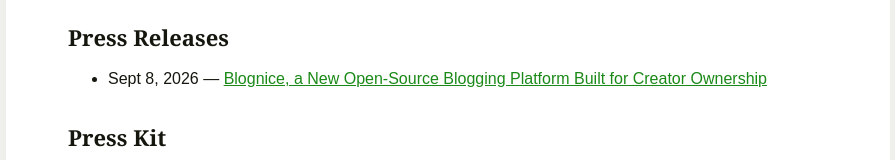
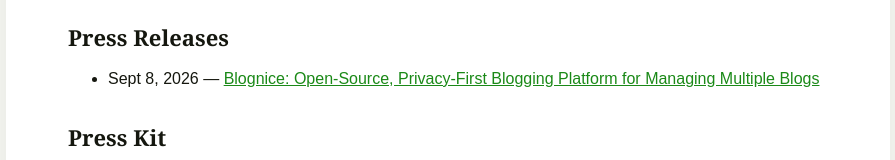
Before and after one commit to pragmaticonline/blognice, a website: page press.html in a window 1280 px wide. Shown: the part 1106-1266 px from the top of the page, without its empty margins (192-1087 px from the left). Drawn offline with Linux system fonts and the light colour scheme.

Commit message:
press: sync index link text to new launch title

```diff
--- a/press.html
+++ b/press.html
@@ -28,7 +28,7 @@
 
 <h2>Press Releases</h2>
 <ul>
-<li>Sept 8, 2026 — <a href="/press/2026-09-blognice-launch">Blognice, a New Open-Source Blogging Platform Built for Creator Ownership</a></li>
+<li>Sept 8, 2026 — <a href="/press/2026-09-blognice-launch">Blognice: Open-Source, Privacy-First Blogging Platform for Managing Multiple Blogs</a></li>
 </ul>
 
 <h2>Press Kit</h2>
```
